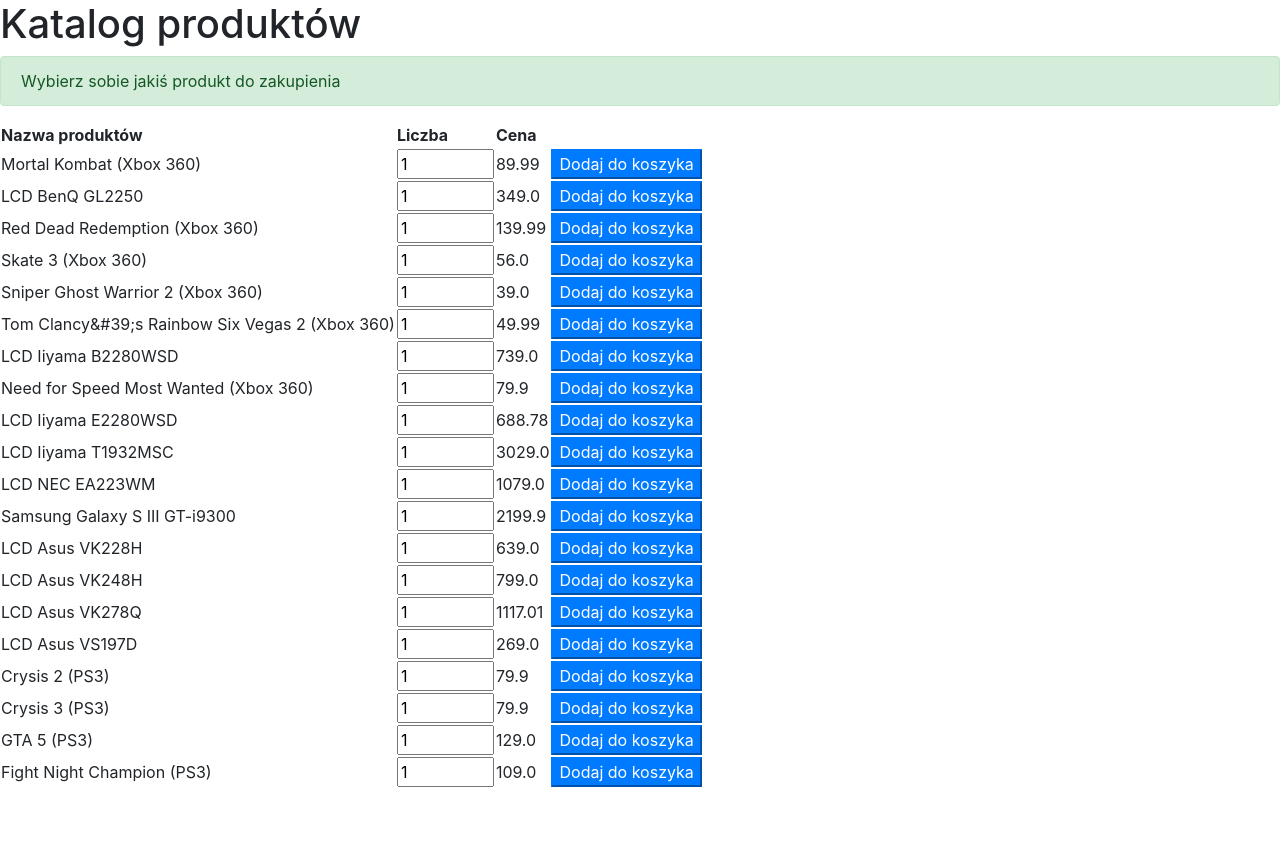
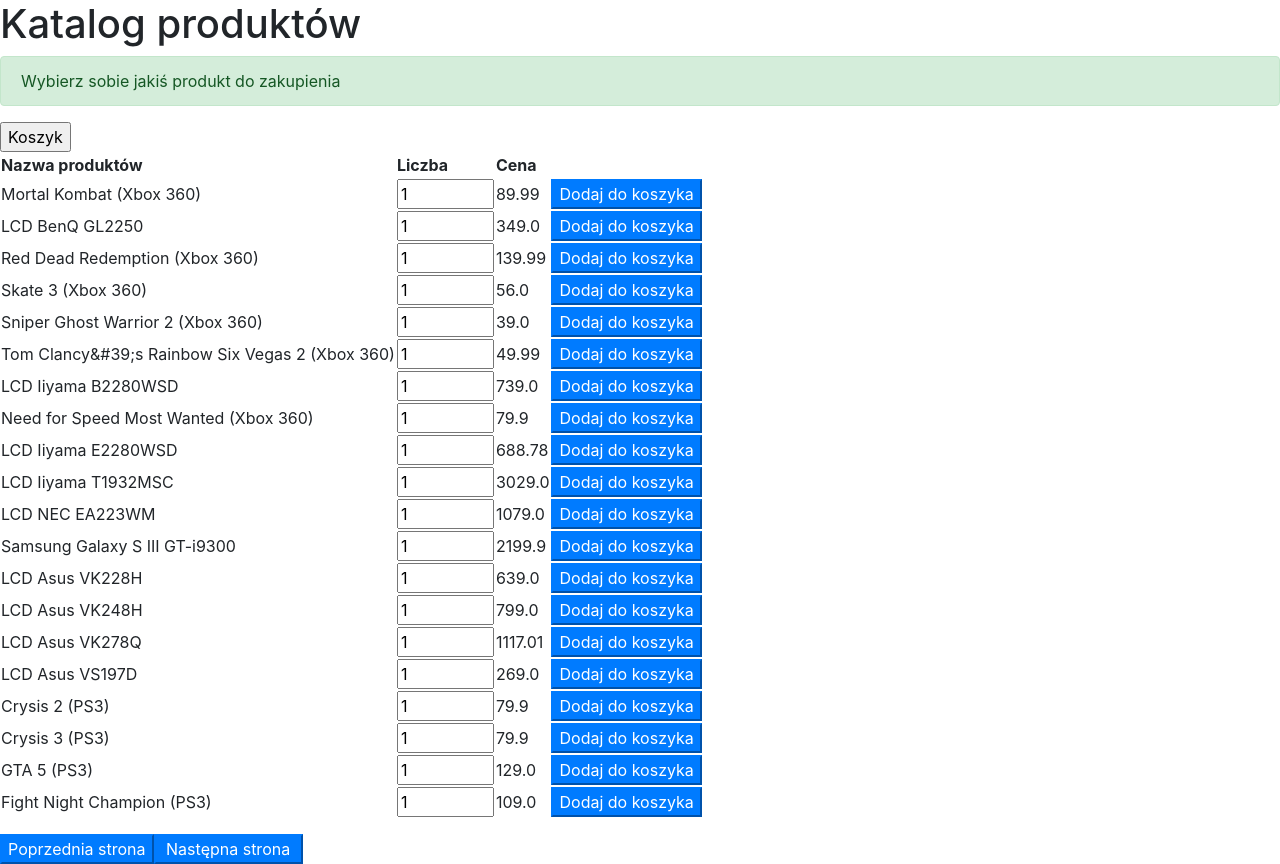
Before and after one commit to Calvitium/IUM_microservice, a FastAPI app: page / in a window 1280 px wide. Before the commit the page ends 787 px from the top, so only its background shows below. Run offline with FastAPI, Linux system fonts and the light colour scheme; data comes from the database, SQL or seed files in the repository; some libraries are stand-ins or nearby versions.

Commit message:
Added cart buttons

```diff
--- a/templates/cart_template.html
+++ b/templates/cart_template.html
@@ -6,8 +6,11 @@
     <title>Shopping-cart</title>
 </head>
 {% set total_prize =  namespace(value=0) %}
-<h2>Shopping cart</h2>
 <body>
+    <h2>Shopping cart</h2>
+    <form action="/root" method="get">
+        <input type="submit" class="cart-button" value="Katalog">
+    </form>
     <table>
          <thead>
             <tr>
--- a/templates/root_template.html
+++ b/templates/root_template.html
@@ -12,7 +12,9 @@
           {{ message}}
         </div>
     {% endif %}
-
+    <form action="go_to_cart" method="get">
+        <input type="submit" class="cart-button" value="Koszyk">
+    </form>
 
     <table>
         <thead>
@@ -44,6 +46,17 @@
             {% endfor %}
         </tbody>
     </table>
+    <p>
+    <div class="btn-group" role="group" aria-label="Basic example">
+        <form action="/prev" method="POST">
+            <input type="submit" class="btn-primary" name="prev" value="Poprzednia strona">
+        </form>
+        <form action="/next" method="POST">
+            <input type="submit" class="btn-primary" name="next" value=" Następna strona ">
+        </form>
+    </div>
+
+
 
 
 
```
Also changed, not shown: templates/confirmation_template.html (added, +21 -0 lines).
